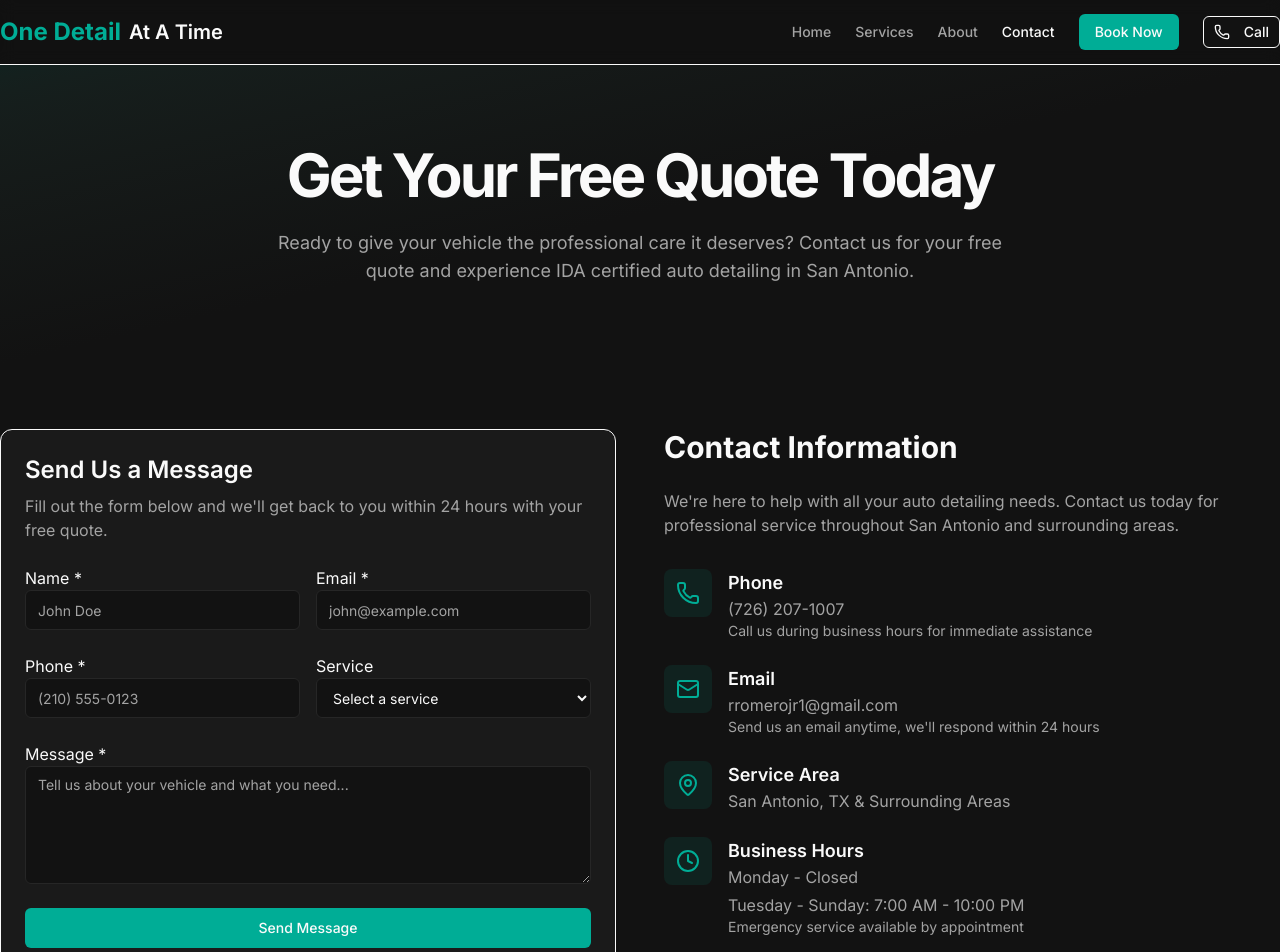
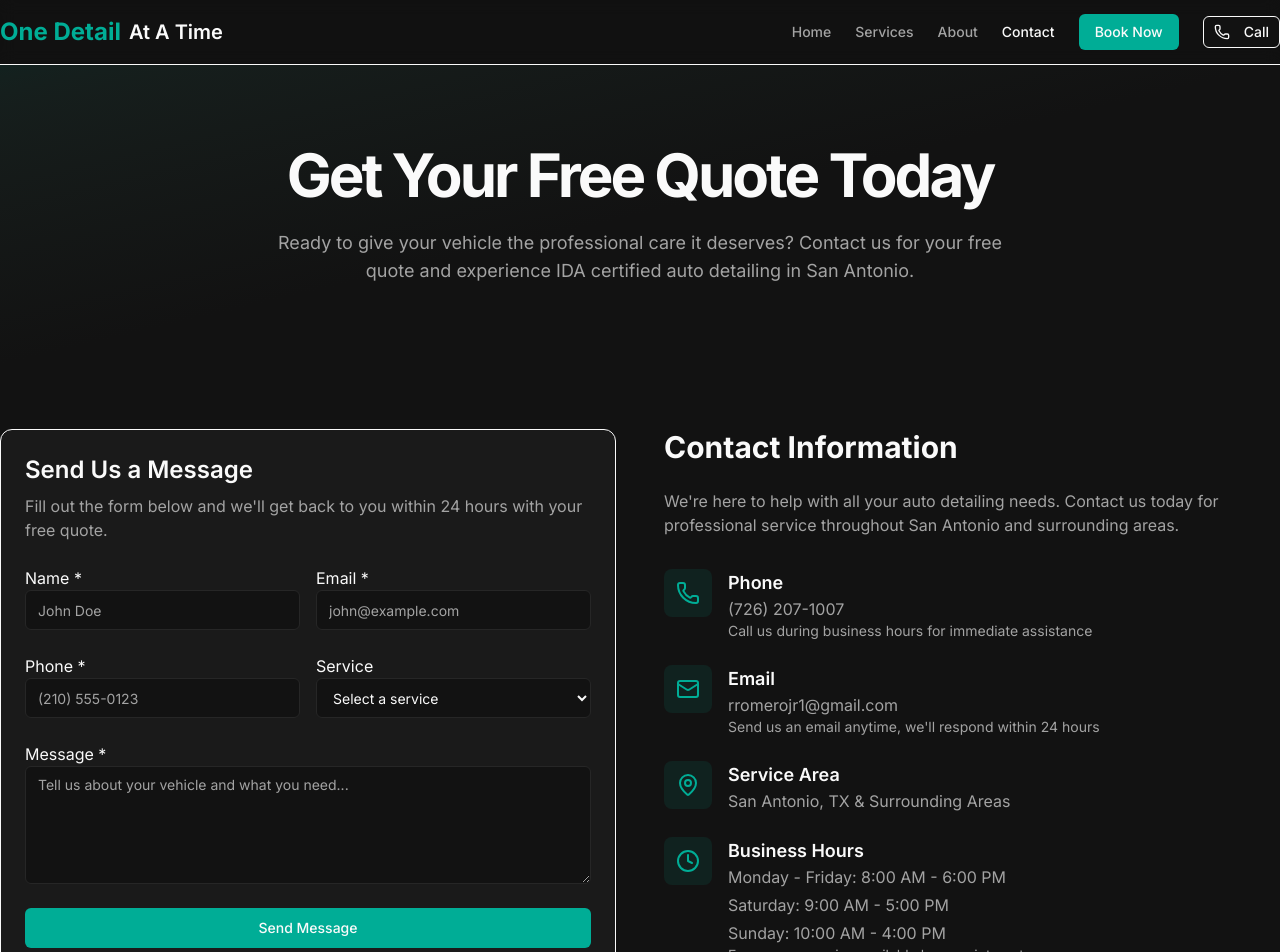
Before and after one commit to Holding-1-at-a-time/website, a Next.js app: page /contact in a window 1280 px wide. Shown: the top 952 px of the page. Built offline with nearby package versions, Linux system fonts and the light colour scheme.

Commit message:
Update business hours and clean up unused imports

```diff
--- a/app/contact/page.tsx
+++ b/app/contact/page.tsx
@@ -35,8 +35,9 @@ export default function ContactPage() {
             "addressCountry": "US"
         },
         "openingHours": [
-            "Mo Closed",
-            "Tu-Su 07:00-22:00",
+            "Mo-Fr 08:00-18:00",
+            "Sa 09:00-17:00",
+            "Su 10:00-16:00",
         ],
         "priceRange": "$39-$399+"
     };
@@ -139,8 +140,9 @@ export default function ContactPage() {
                                         <div>
                                             <h3 className="font-semibold text-lg">Business Hours</h3>
                                             <div className="text-muted-foreground space-y-1">
-                                                <p>Monday - Closed</p>
-                                                <p>Tuesday - Sunday: 7:00 AM - 10:00 PM</p>
+                                                <p>Monday - Friday: 8:00 AM - 6:00 PM</p>
+                                                <p>Saturday: 9:00 AM - 5:00 PM</p>
+                                                <p>Sunday: 10:00 AM - 4:00 PM</p>
                                             </div>
                                             <p className="text-sm text-muted-foreground">
                                                 Emergency service available by appointment
```
Also changed, not shown: app/page.tsx (+2 -15 lines).
